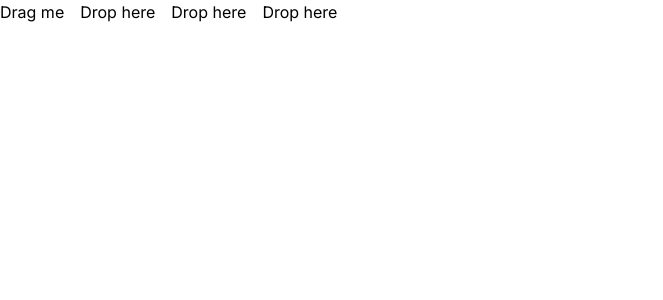
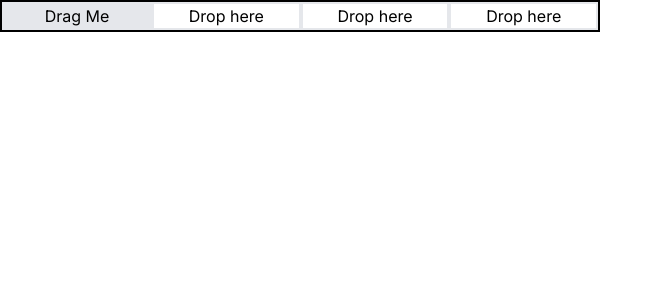
Before and after one commit to brutumfulmen97/sp-sanke, a Next.js app: page / in a window 1280 px wide. Shown: the top 300 px of the page, without its empty margins (0-663 px from the left). Built offline with nearby package versions, Linux system fonts and the light colour scheme.

Commit message:
snap to grid i restrict axis

```diff
--- a/src/app/page.tsx
+++ b/src/app/page.tsx
@@ -3,22 +3,47 @@
 import Draggable from "@/components/Draggable";
 import Droppable from "@/components/Droppable";
 import { DndContext } from "@dnd-kit/core";
+import {
+    restrictToHorizontalAxis,
+    createSnapModifier,
+    restrictToParentElement,
+} from "@dnd-kit/modifiers";
 import { useState } from "react";
 
 export default function Home() {
     const containers = ["A", "B", "C"];
     const [parent, setParent] = useState(null);
-    const draggableMarkup = <Draggable id="draggable">Drag me</Draggable>;
+    const draggableMarkup = (
+        <Draggable id="draggable">
+            <div className="w-[150px] border-2 border-red bg-gray-200 text-center">
+                Drag Me
+            </div>
+        </Draggable>
+    );
+
+    const gridSize = 150; // pixels
+    const snapToGridModifier = createSnapModifier(gridSize);
 
     return (
-        <div className="flex gap-4">
-            <DndContext onDragEnd={handleDragEnd}>
+        <div className="flex w-[600px] border-2 border-black">
+            <DndContext
+                onDragEnd={handleDragEnd}
+                modifiers={[
+                    restrictToHorizontalAxis,
+                    snapToGridModifier,
+                    restrictToParentElement,
+                ]}
+            >
                 {parent === null ? draggableMarkup : null}
 
                 {containers.map((id) => (
                     // We updated the Droppable component so it would accept an `id`
                     // prop and pass it to `useDroppable`
-                    <Droppable key={id} id={id}>
+                    <Droppable
+                        key={id}
+                        id={id}
+                        className="w-[150px] text-center border-2"
+                    >
                         {parent === id ? draggableMarkup : "Drop here"}
                     </Droppable>
                 ))}
@@ -31,4 +56,14 @@ export default function Home() {
 
         setParent(over ? over.id : null);
     }
+
+    function snapToGrid(args: any) {
+        const { transform } = args;
+
+        return {
+            ...transform,
+            x: Math.ceil(transform.x / gridSize) * gridSize,
+            y: Math.ceil(transform.y / gridSize) * gridSize,
+        };
+    }
 }
--- a/src/components/Draggable.tsx
+++ b/src/components/Draggable.tsx
@@ -9,7 +9,7 @@ export default function Draggable(props: {
     });
     const style = transform
         ? {
-              transform: `translate3d(${transform.x}px, 0, 0)`,
+              transform: `translate3d(${transform.x}px, ${transform.y}px, 0)`,
           }
         : undefined;
 
```
